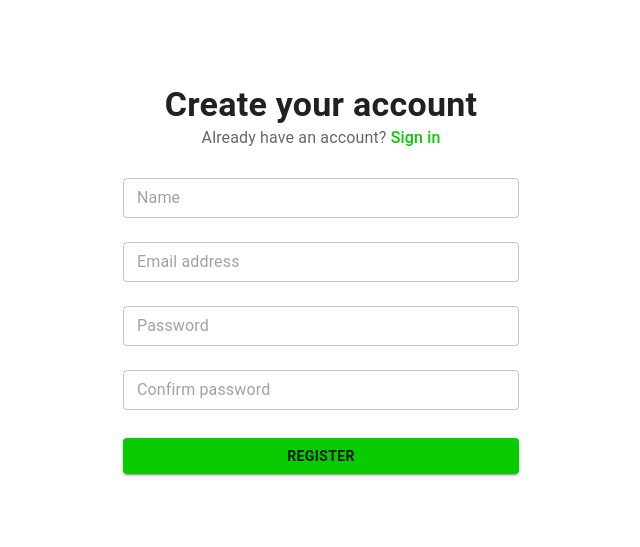
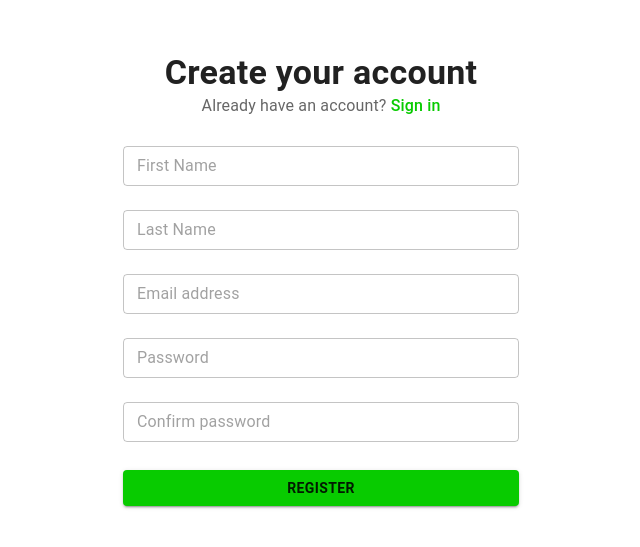
Before and after one commit to Jafarammer/task-master-fe, a React (Vite) app: page /register in a window 1280 px wide. Shown: the part 121-668 px from the top of the page, without its empty margins (319-959 px from the left). Built offline with nearby package versions, Linux system fonts and the light colour scheme.

Commit message:
feat(ui): add input field for user first name & last name

```diff
--- a/src/layouts/Header.tsx
+++ b/src/layouts/Header.tsx
@@ -1,4 +1,5 @@
 import React, { useState } from "react";
+import { useNavigate } from "react-router-dom";
 import {
   AppBar,
   Box,
@@ -15,6 +16,8 @@ import {
 const settings = ["Profile", "Account", "Logout"];
 
 const Header = () => {
+  // react router dom
+  const navigate = useNavigate();
   // useState
   const [anchorElUser, setAnchorElUser] = useState<null | HTMLElement>(null);
   // function event
@@ -23,6 +26,9 @@ const Header = () => {
   };
   const onCloseMenuUser = () => {
     setAnchorElUser(null);
+  };
+  const onGo = () => {
+    navigate("/login", { replace: true });
   };
   return (
     <AppBar
@@ -85,7 +91,15 @@ const Header = () => {
               onClose={onCloseMenuUser}
             >
               {settings.map((setting) => (
-                <MenuItem key={setting}>
+                <MenuItem
+                  key={setting}
+                  onClick={() => {
+                    if (setting === "Logout") {
+                      onGo();
+                    }
+                    onCloseMenuUser();
+                  }}
+                >
                   <Typography sx={{ textAlign: "center" }}>
                     {setting}
                   </Typography>
--- a/src/pages/register/index.tsx
+++ b/src/pages/register/index.tsx
@@ -39,10 +39,17 @@ const Register = () => {
         <Container maxWidth="xs" sx={{ mt: 2 }}>
           <TextField
             fullWidth
-            placeholder="Name"
+            placeholder="First Name"
             sx={{ my: 1.5 }}
             size="small"
           />
+          <TextField
+            fullWidth
+            placeholder="Last Name"
+            sx={{ my: 1.5 }}
+            size="small"
+          />
+
           <TextField
             fullWidth
             placeholder="Email address"
```
